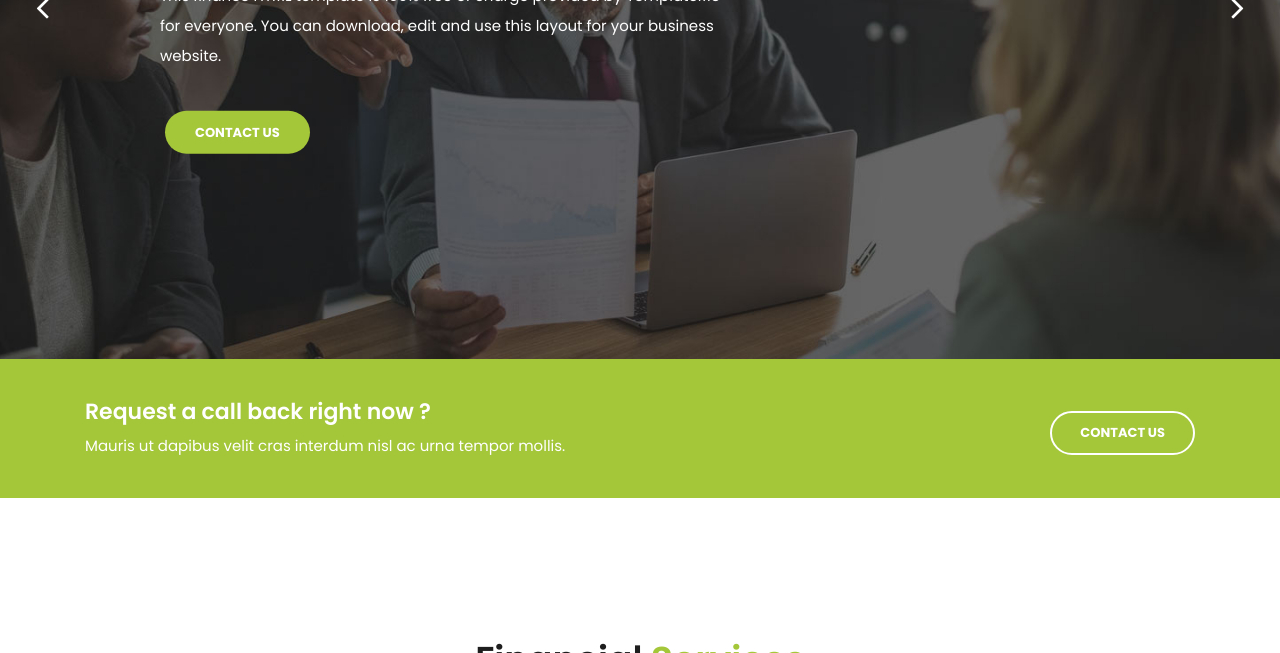
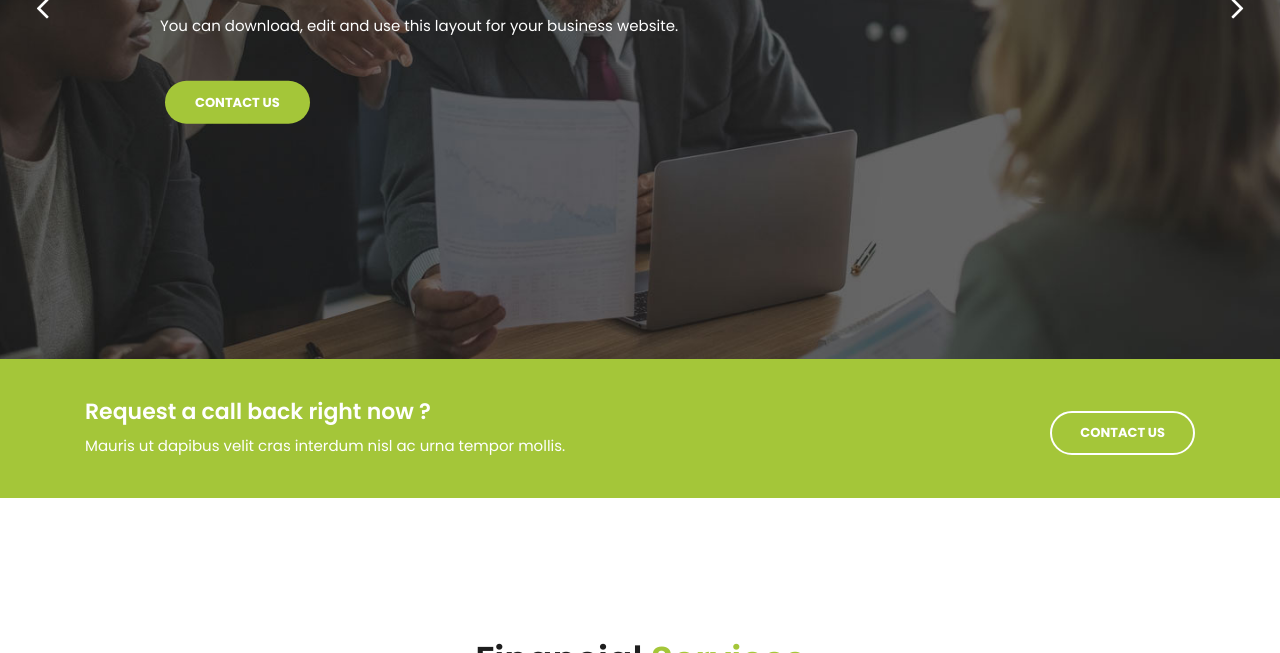
Before and after one commit to NewtonKamau/finance, a plain HTML site: page index.html in a window 1280 px wide. Shown: the part 447-1100 px from the top of the page. Drawn offline with Linux system fonts and the light colour scheme.

Commit message:
finance template

```diff
--- a/index.html
+++ b/index.html
@@ -9,7 +9,7 @@
     <meta name="author" content="TemplateMo">
     <link href="https://fonts.googleapis.com/css?family=Poppins:100,200,300,400,500,600,700,800,900&display=swap" rel="stylesheet">
 
-    <title>Finance Business HTML5 Template</title>
+    <title>Finance Business </title>
 
     <!-- Bootstrap core CSS -->
     <link href="vendor/bootstrap/css/bootstrap.min.css" rel="stylesheet">
@@ -100,7 +100,7 @@ https://templatemo.com/tm-545-finance-business
                 <div class="text-content">
                   <h6>we are ready to help you</h6>
                   <h4>Financial Analysis<br>&amp; Consulting</h4>
-                  <p>This finance HTML template is 100% free of charge provided by TemplateMo for everyone. You can download, edit and use this layout for your business website.</p>
+                  <p> You can download, edit and use this layout for your business website.</p>
                   <a href="contact.html" class="filled-button">contact us</a>
                 </div>
             </div>
```
